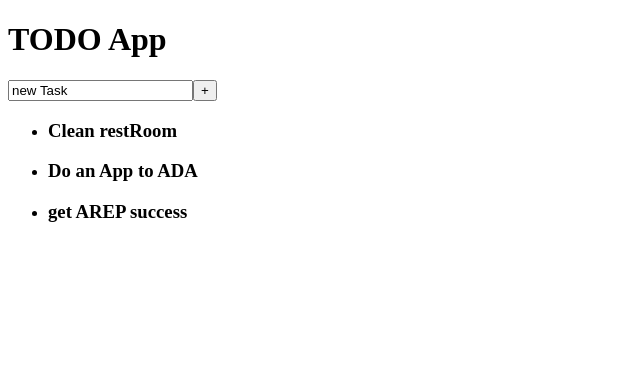
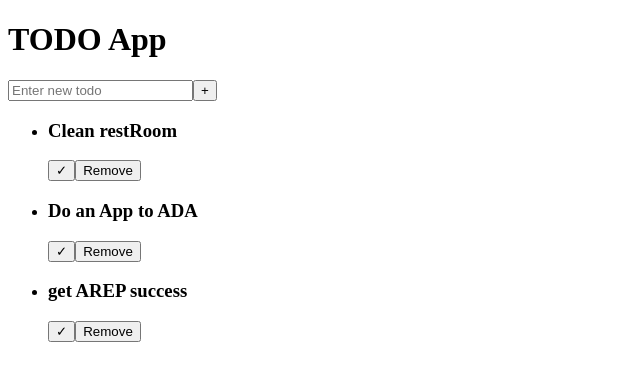
Before and after one commit to santiforero1018/REACT-integrator, a React (Vite) app in the folder my-react-task-list/: page / in a window 1280 px wide. Shown: the top 380 px of the page, without its empty margins (0-640 px from the left). Built offline with nearby package versions, Linux system fonts and the light colour scheme.

Commit message:
implementacion de hooks

```diff
--- a/my-react-task-list/src/App.jsx
+++ b/my-react-task-list/src/App.jsx
@@ -1,9 +1,11 @@
+import { useState } from "react";
 import { Header } from "./components/header";
 import { TaskList } from "./components/taskList";
 
+const iniTasks = [{name: "Clean restRoom"}, {name: "Do an App to ADA"}, {name: "get AREP success"}, ];
+function App() {
 
-const tasks = [{name: "Clean restRoom"}, {name: "Do an App to ADA"}, {name: "get AREP success"}, ];
-function App() {
+  const [tasks, setTask] = useState(iniTasks);
 
   return (
     <div className="App">
--- a/my-react-task-list/src/components/header.jsx
+++ b/my-react-task-list/src/components/header.jsx
@@ -1,9 +1,5 @@
 export function Header() {
     return <div className="header">
         <h1>TODO App</h1>
-        <form action="" id="new">
-            <input type="text" value="new Task"/>
-            <button> + </button>
-        </form>
     </div>
 }
--- a/my-react-task-list/src/components/taskCard.jsx
+++ b/my-react-task-list/src/components/taskCard.jsx
@@ -1,6 +1,17 @@
 export function Task(props) {
-    const {name} = props;
+    const {task, onCheckClick, onRemoveClick, isComplete} = props;
+
+    function handleCheckClick(){
+        onCheckClick(task);
+    }
+
+    function handleRemoveClick(){
+        onRemoveClick(task);
+    }
+
     return <li>
-        <h3>{name}</h3>
+        <h3>{task.name}</h3>
+        <button type="button" onClick={handleCheckClick}>{isComplete ? <span style={{ color: 'green' }}>✔️</span> : "✓"}</button>
+        <button type="button" onClick={handleRemoveClick}>Remove</button>
     </li>
 }
--- a/my-react-task-list/src/components/taskList.jsx
+++ b/my-react-task-list/src/components/taskList.jsx
@@ -1,12 +1,59 @@
+import { useEffect, useState } from "react";
 import { Task } from "./taskCard"
 
-export function TaskList(props){
+export function TaskList(props) {
 
-    const {list} = props;
+    const { list } = props;
 
-    return <ul>
-       {
-        list.map(task => (<Task name={task.name}/>))
-       }
-    </ul>
+    const [tasks, setTask] = useState(list);
+    const [newTaskName, setNewTaskName] = useState("");
+
+
+    // Add task handling function
+
+    const addTask = (name) => {
+
+        setTask([...tasks, { name, isComplete: false }]);
+
+        setNewTaskName("");
+
+    };
+    // function to check a task
+    const handleCheckClick = (Etask) => {
+
+
+        if (!tasks.some(task => task.name === Etask.name)) {
+            console.log("tasks checked: " + Etask.name);
+            setTask([...tasks, Etask]);
+        } else {
+            console.log("tasks unchecked: " + Etask.name);
+            setTask(tasks.map(task => task.name === Etask.name ? { ...task, isComplete: !task.isComplete } : task));
+        }
+    }
+
+    // function to remove a task
+    const handleRemoveClick = (Etask) => {
+
+        console.log("task removed: " + Etask.name);
+
+        setTask([...tasks].filter(task => Etask != task));
+
+    }
+
+    return (
+        <>
+            <input
+                type="text"
+                value={newTaskName}
+                onChange={(e) => setNewTaskName(e.target.value)}
+                placeholder="Enter new todo"/>
+            <button type="button" onClick={() => addTask(newTaskName)}>+</button>
+            <ul>
+                {
+                    tasks.map(task => (<Task task={task} onCheckClick={handleCheckClick} onRemoveClick={handleRemoveClick} isComplete={task.isComplete} />))
+                }
+            </ul></>
+    );
+
+
 }
```
